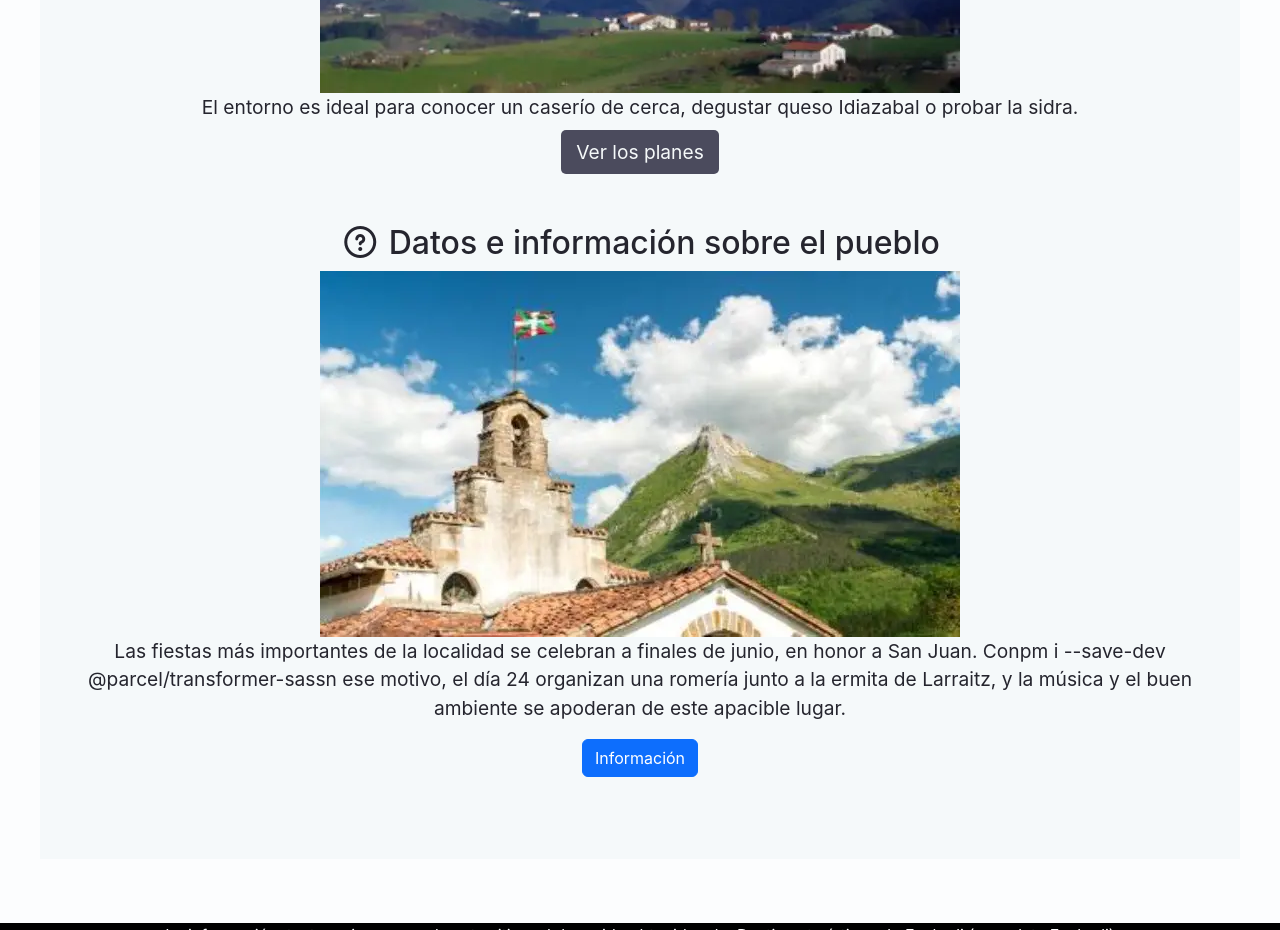
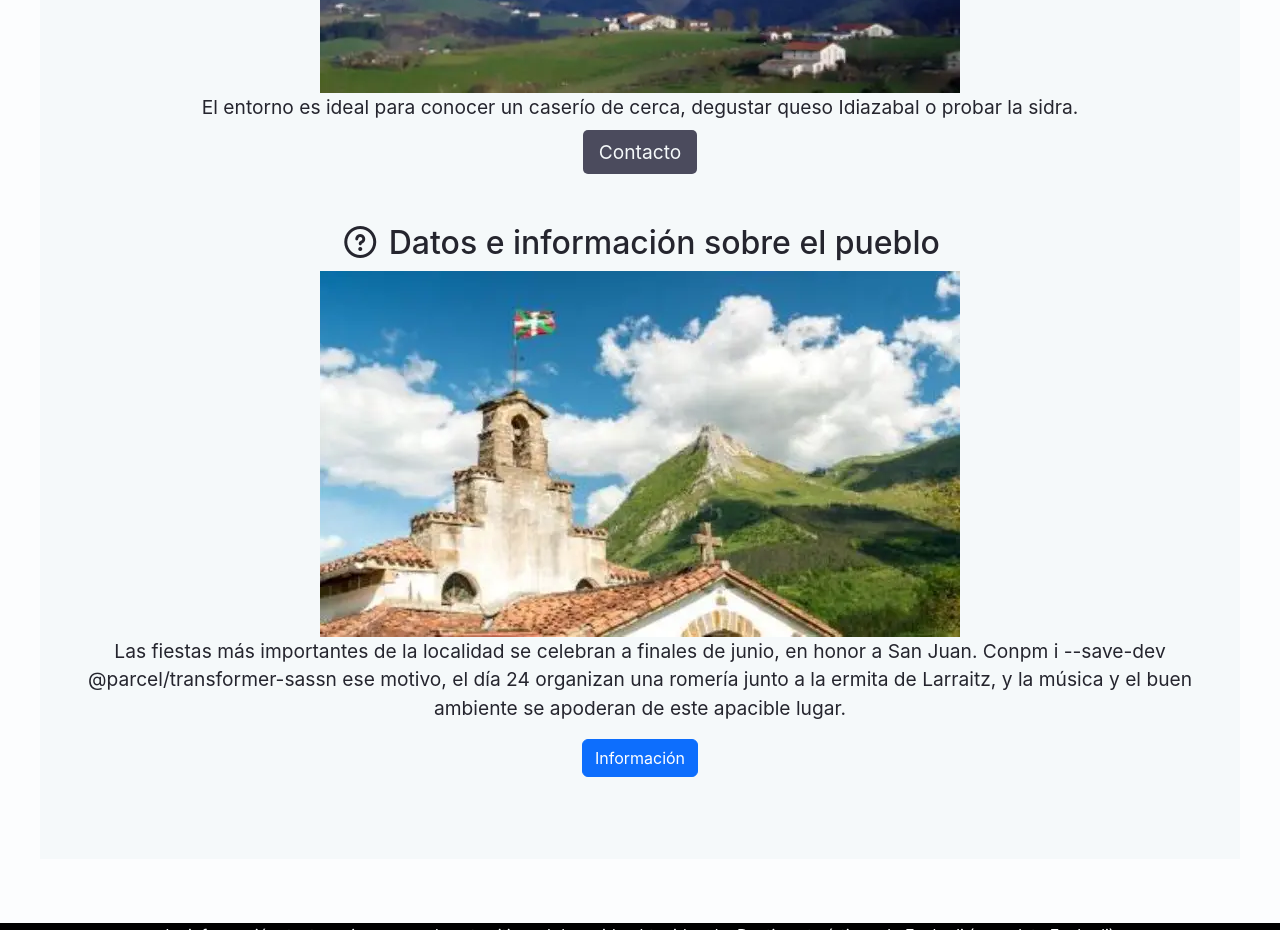
Before and after one commit to kristiand/htmlcss, a website built with Parcel: page src/index.html in a window 1280 px wide. Shown: the part 1399-2329 px from the top of the page. Built offline with nearby package versions, Linux system fonts and the light colour scheme.

Commit message:
formularioa berriz ere

```diff
--- a/src/index.html
+++ b/src/index.html
@@ -45,7 +45,7 @@
       sizes="(max-width:800px) 100vw- 2em, 66vw"
       />
         <p>El entorno es ideal para conocer un caserío de cerca, degustar queso Idiazabal o probar la sidra.</p>
-        <p><a class="container__btn" href="https://turismo.euskadi.eus/es/espacios-naturales/parque-natural-de-aralar/aa30-12375/es/" target="_blank">Ver los planes</a></p>
+        <p><a class="container__btn" href="contact.html" >Contacto</a></p>
       </div>
       <div class="destacados__destacado">
       <h2><i class="fa-regular fa-circle-question"></i> Datos e información sobre el pueblo</h2>
```
